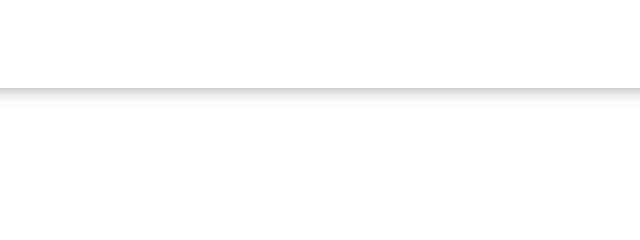
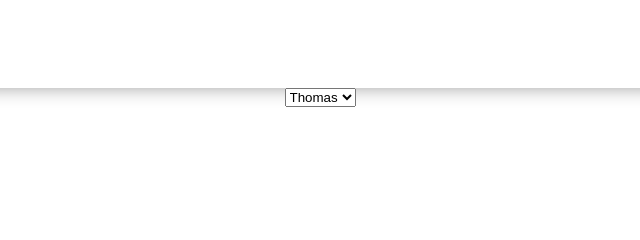
Before and after one commit to hdsteineke/about-us, a plain HTML site: page index.html in a window 1280 px wide. Shown: the top 240 px of the page, 320-960 px from the left. Drawn offline with Linux system fonts and the light colour scheme; a web font is replaced by a local one.

Commit message:
added select tag to index.html with two options and changed data.js ids

```diff
--- a/index.html
+++ b/index.html
@@ -16,7 +16,12 @@
             <h1>Cool Web Project</h1>
         </header>
 
-        <main></main>
+        <main>
+            <select class="select" name="name" id="name">
+                <option value="one">Thomas</option>
+                <option value="two">Hailey</option>
+            </select>
+        </main>
 
         <footer>&copy; 2022 Aspiring Software Developer</footer>
 
```
Also changed, not shown: data.js (+2 -7 lines).
